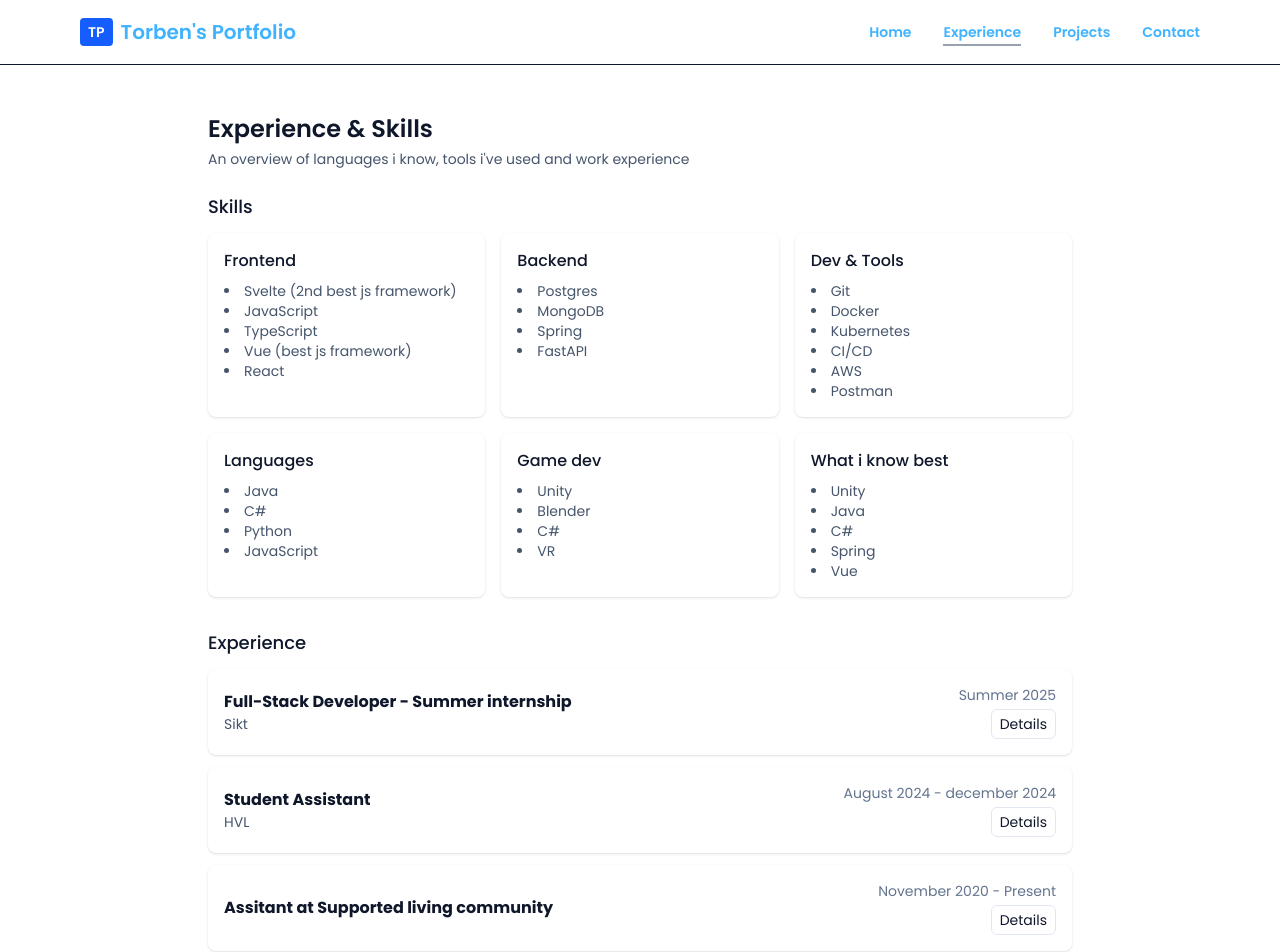
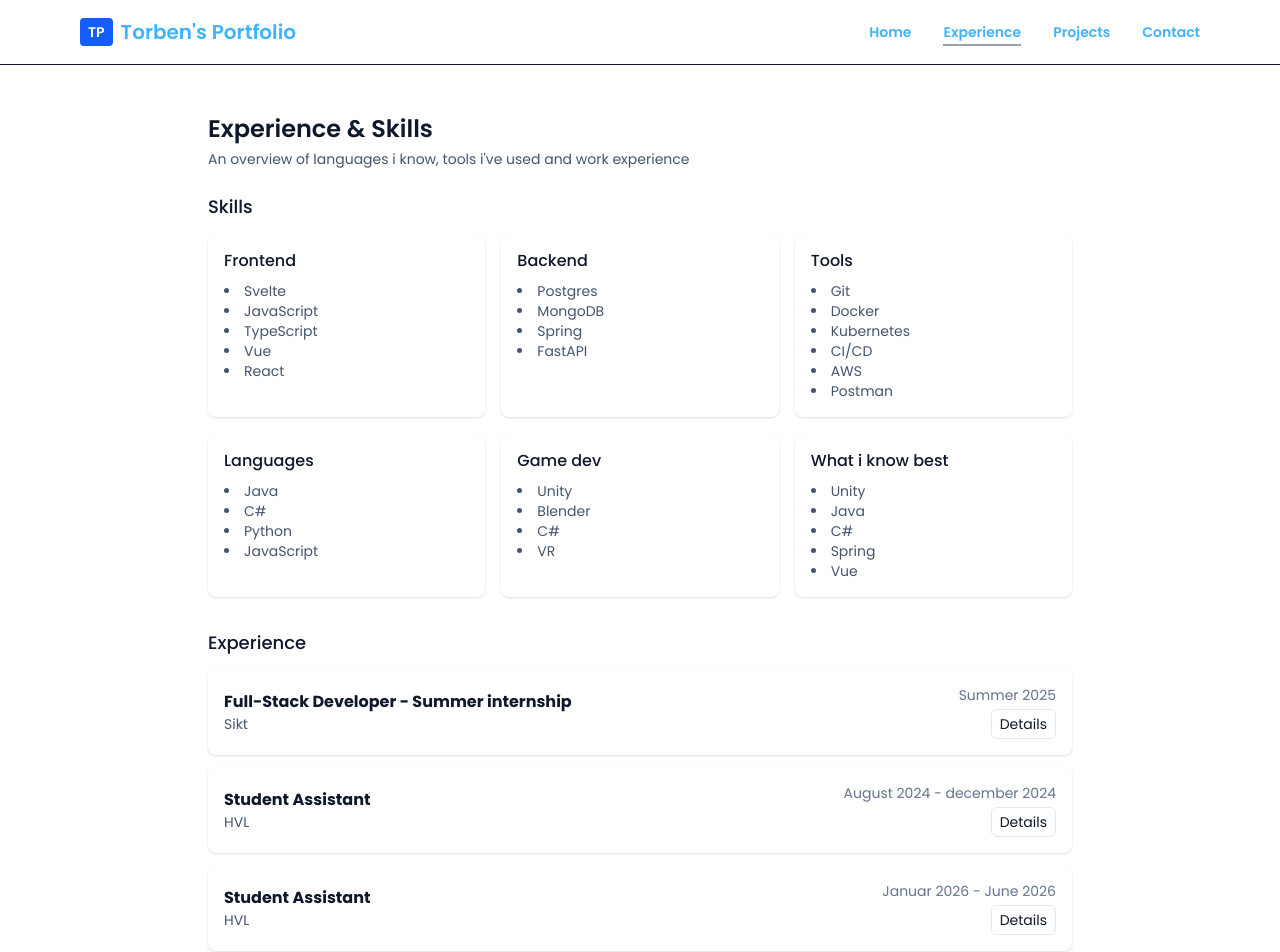
Before and after one commit to Torbenhjl/Torbenhjl.githib.io, a SvelteKit app in the folder portfolio/: page /Experience in a window 1280 px wide. Shown: the top 952 px of the page. Built offline with nearby package versions, Linux system fonts and the light colour scheme.

Commit message:
fix text and add DAT253 student assistant o experience tab

```diff
--- a/portfolio/package.json
+++ b/portfolio/package.json
@@ -26,7 +26,7 @@
 		"svelte": "^5.39.5",
 		"svelte-check": "^4.3.2",
 		"tailwindcss": "^4.1.14",
-		"typescript": "^5.9.2",
+		"typescript": "^5.9.3",
 		"vite": "^7.1.7"
 	}
 }
--- a/portfolio/src/routes/Experience/+page.svelte
+++ b/portfolio/src/routes/Experience/+page.svelte
@@ -2,66 +2,73 @@
   // Simple data-driven experience page
   const skills = [
     {
-            category: 'Frontend',
-            items: ['Svelte (2nd best js framework)', 'JavaScript', 'TypeScript', 'Vue (best js framework)', 'React']
+      category: "Frontend",
+      items: ["Svelte", "JavaScript", "TypeScript", "Vue", "React"],
     },
     {
-            category: 'Backend',
-            items: ['Postgres', 'MongoDB', 'Spring', 'FastAPI']
+      category: "Backend",
+      items: ["Postgres", "MongoDB", "Spring", "FastAPI"],
     },
     {
-            category: 'Dev & Tools',
-            items: ['Git', 'Docker', 'Kubernetes', 'CI/CD', 'AWS', 'Postman ']
+      category: "Tools",
+      items: ["Git", "Docker", "Kubernetes", "CI/CD", "AWS", "Postman "],
     },
     {
-            category: 'Languages',
-            items: ['Java', 'C#', 'Python', 'JavaScript']
+      category: "Languages",
+      items: ["Java", "C#", "Python", "JavaScript"],
     },
     {
-            category: 'Game dev',
-            items: ['Unity', 'Blender', 'C#', 'VR']
+      category: "Game dev",
+      items: ["Unity", "Blender", "C#", "VR"],
     },
     {
-            category: 'What i know best',
-            items: ['Unity', 'Java', 'C#', 'Spring', 'Vue']
-        }
-
+      category: "What i know best",
+      items: ["Unity", "Java", "C#", "Spring", "Vue"],
+    },
   ];
 
   const experience = [
     {
-            role: 'Full-Stack Developer - Summer internship',
-            company: 'Sikt',
-            period: 'Summer 2025',
+      role: "Full-Stack Developer - Summer internship",
+      company: "Sikt",
+      period: "Summer 2025",
       details: [
-                'Built responsive single-page apps with React and FastAPI',
-                'Collected DOI data from serpAPI',
-                'Automated the process with a montly cronjob, running the serpAPI script',
-                'Hosting the application with AWS'
-            ]
+        "Built responsive single-page apps with React and FastAPI",
+        "Collected DOI data from serpAPI",
+        "Automated the process with a montly cronjob, running the serpAPI script",
+        "Hosting the application with AWS",
+      ],
     },
     {
-            role: 'Student Assistant',
-            company: 'HVL',
-            period: 'August 2024 - december 2024',
+      role: "Student Assistant",
+      company: "HVL",
+      period: "August 2024 - december 2024",
       details: [
-                'Further developed the bachelors project HVLFire, now my masters project'
-            ]
+        "Further developed the bachelors project HVLFire, now my masters project",
+      ],
     },
     {
-            role: 'Assitant at Supported living community',
-            period: 'November 2020 - Present',
+      role: "Student Assistant",
+      company: "HVL",
+      period: "Januar 2026 - June 2026",
       details: [
-                'Part time helping people with disabileties.'
-            ]
+        "Student assistant in the course DAT253 Advanced computer graphics.",
+        "Work includes guiding student with subjects such as raytracing, CT scnanning, Mesh data, 3D printing and shaders with hlsl, as well as helping students with and grading assignments.",
+      ],
+    },
+
+    {
+      role: "Assitant at Supported living community",
+      period: "November 2020 - Present",
+      details: ["Part time helping people with disabileties."],
     },
     {
-            role: 'Hackathon winner',
-            period: '17-19 september 2025',
+      role: "Hackathon winner",
+      period: "17-19 september 2025",
       details: [
-                'Won the b-prepared hackathon in Budapest in the VR category. Me and two teammates implemented sprinklers and alarm system in the VR fire escape game and showing if the player was successfull in avtivating the alarm or not in the end screen.'
-            ]
-        }
+        "Won the b-prepared hackathon in Budapest in the VR category. Me and two teammates implemented sprinklers and alarm system in the VR fire escape game and showing if the player was successfull in avtivating the alarm or not in the end screen.",
+      ],
+    },
   ];
 
   // small helper to toggle visibility of experience details
@@ -73,16 +80,24 @@
 
 <main class="mx-auto max-w-4xl my-8 p-4" aria-label="Experience page">
   <header class="mb-4">
-        <h1 class="text-2xl font-semibold text-slate-900 mb-1">Experience & Skills</h1>
-        <p class="text-sm text-slate-600">An overview of languages i know, tools i've used and work experience</p>
+    <h1 class="text-2xl font-semibold text-slate-900 mb-1">
+      Experience & Skills
+    </h1>
+    <p class="text-sm text-slate-600">
+      An overview of languages i know, tools i've used and work experience
+    </p>
   </header>
 
   <section class="mt-6" aria-labelledby="skills-heading">
-        <h2 id="skills-heading" class="text-lg font-medium text-slate-900 mb-3">Skills</h2>
+    <h2 id="skills-heading" class="text-lg font-medium text-slate-900 mb-3">
+      Skills
+    </h2>
     <div class="grid gap-4 grid-cols-1 sm:grid-cols-2 lg:grid-cols-3">
       {#each skills as s}
         <div class="bg-white rounded-lg p-4 shadow-sm">
-                    <h3 class="text-base font-medium text-slate-900 mb-2">{s.category}</h3>
+          <h3 class="text-base font-medium text-slate-900 mb-2">
+            {s.category}
+          </h3>
           <ul class="list-disc list-inside text-slate-600 text-sm">
             {#each s.items as item}
               <li>{item}</li>
@@ -94,11 +109,15 @@
   </section>
 
   <section class="mt-8" aria-labelledby="experience-heading">
-        <h2 id="experience-heading" class="text-lg font-medium text-slate-900 mb-3">Experience</h2>
+    <h2 id="experience-heading" class="text-lg font-medium text-slate-900 mb-3">
+      Experience
+    </h2>
     <ol class="list-none m-0 p-0 space-y-3">
       {#each experience as exp, i}
         <li class="bg-white rounded-lg p-4 shadow-sm">
-                    <div class="flex flex-col md:flex-row md:justify-between md:items-center gap-3">
+          <div
+            class="flex flex-col md:flex-row md:justify-between md:items-center gap-3"
+          >
             <div>
               <strong class="block text-base text-slate-900">{exp.role}</strong>
               <div class="text-sm text-slate-600">{exp.company}</div>
@@ -111,13 +130,16 @@
                 aria-expanded={!!expanded[i]}
                 aria-controls={"details-" + i}
               >
-                                {expanded[i] ? 'Hide' : 'Details'}
+                {expanded[i] ? "Hide" : "Details"}
               </button>
             </div>
           </div>
 
           {#if expanded[i]}
-                        <ul id={"details-" + i} class="mt-3 pl-5 text-slate-600 list-disc space-y-1">
+            <ul
+              id={"details-" + i}
+              class="mt-3 pl-5 text-slate-600 list-disc space-y-1"
+            >
               {#each exp.details as d}
                 <li>{d}</li>
               {/each}
```
Also changed, not shown: 1 other file (tests, documents, lock files or other folders). Lines whose indentation alone changed are shown as unchanged.
